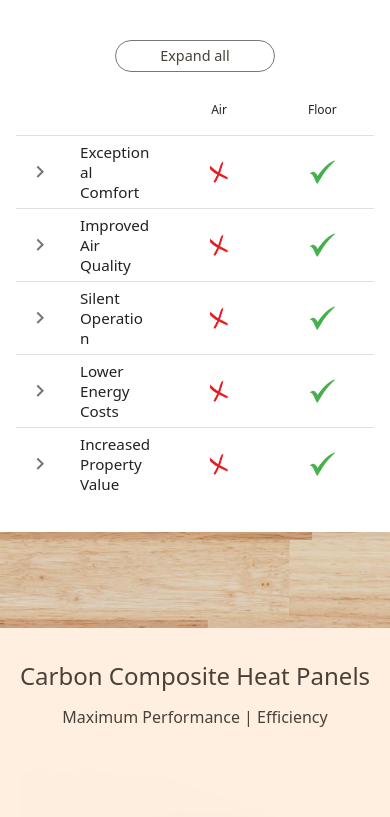
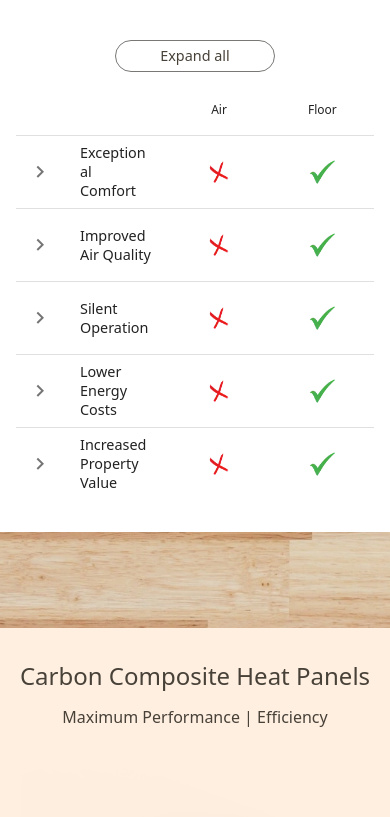
Before and after one commit to stevenchung213/k-hydronics, a React (Vite) app: page / in a window 390 px wide. Shown: the part 1240-2057 px from the top of the page. Built offline with nearby package versions, Linux system fonts and the light colour scheme.

Commit message:
make navbar hamburger icon visible / change benefits chart text size to avoid ellipsing

```diff
--- a/src/components/home/benefits/compare/styles.css
+++ b/src/components/home/benefits/compare/styles.css
@@ -17,8 +17,6 @@
   border: 1px solid rgb(121, 120, 119);
   margin: auto;
 }
-
-#_r_4_ {}
 
 .column_feature {
   height: 4.5rem;
@@ -71,11 +69,11 @@
 
   .column_feature {
     height: 4.5rem;
-    font-size: 0.95rem;
+    font-size: 0.9rem;
   }
 
   .rdt_columnText {
-    font-size: 1rem;
+    font-size: 0.9rem;
   }
 
   .check_mark {
```
Also changed, not shown: src/assets/misc/hamburger.webp.
